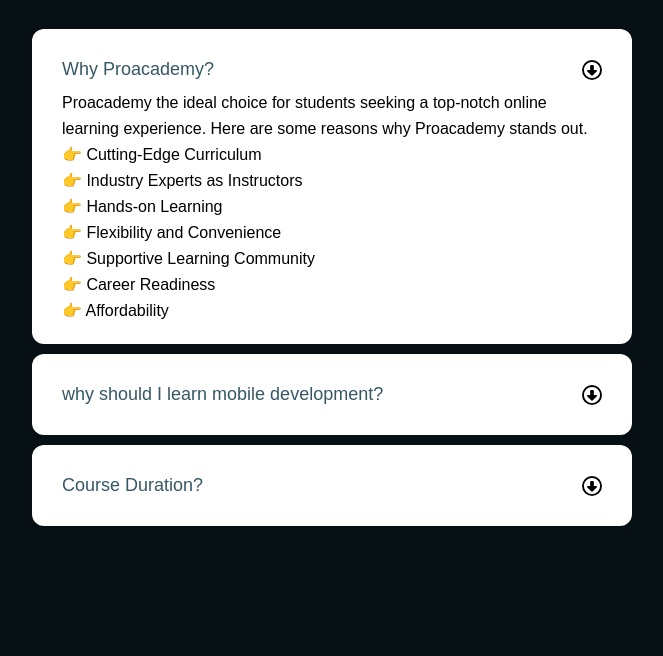
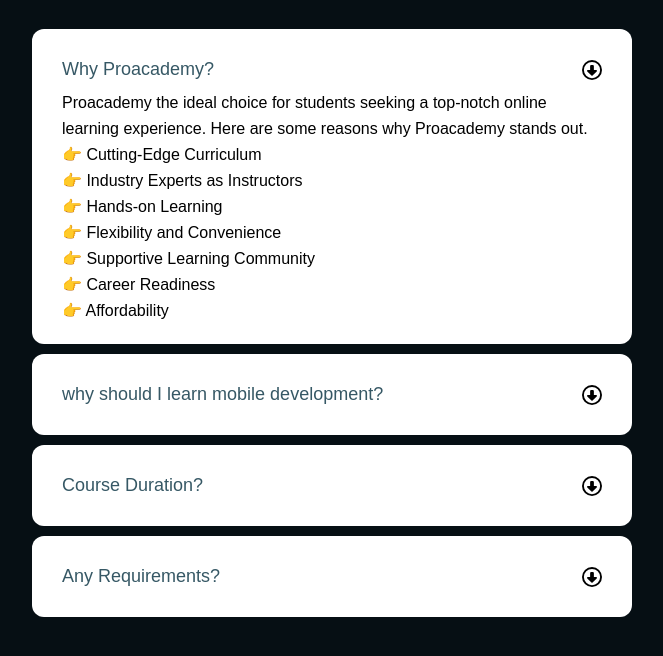
Before and after one commit to Proacademy-Online/flutter-faq, a plain HTML site: page index.html in a window 1280 px wide. Shown: the part 108-764 px from the top of the page, without its empty margins (308-971 px from the left). Drawn offline with Linux system fonts and the light colour scheme.

Commit message:
feat: New section add

```diff
--- a/index.html
+++ b/index.html
@@ -50,6 +50,15 @@
           </p>
         </div>
       </li>
+      <li>
+        <label for="third">Any Requirements? <img src="icons/circle-down-regular.svg" alt="down" width="20" height="20"></label>
+        <input type="radio" name="accordion" id="third" />
+        <div class="content">
+          <p>
+            You need a computer and network connection.
+          </p>
+        </div>
+      </li>
     </ul>
   </body>
 </html>
```
